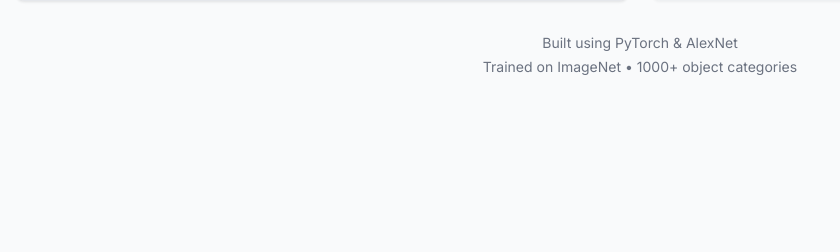
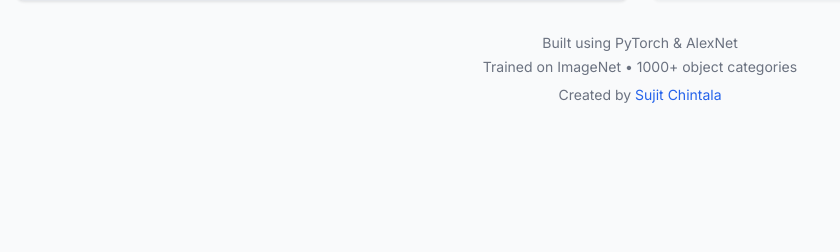
Before and after one commit to SujitChintala/Image-Recognision-System, a Flask app: page / in a window 1280 px wide. Shown: the part 477-729 px from the top of the page, without its empty margins (0-840 px from the left). Run offline with Flask 2, Linux system fonts and the light colour scheme; some libraries are stand-ins or nearby versions.

Commit message:
author name

```diff
--- a/templates/index.html
+++ b/templates/index.html
@@ -200,6 +200,7 @@
         <div class="text-center mt-8 text-gray-500 text-sm">
             <p>Built using PyTorch & AlexNet</p>
             <p class="mt-1">Trained on ImageNet • 1000+ object categories</p>
+            <p class="mt-2">Created by <a href="https://github.com/SujitChintala" target="_blank" class="text-blue-600 hover:text-blue-800 hover:underline">Sujit Chintala</a></p>
         </div>
     </div>
 
```
